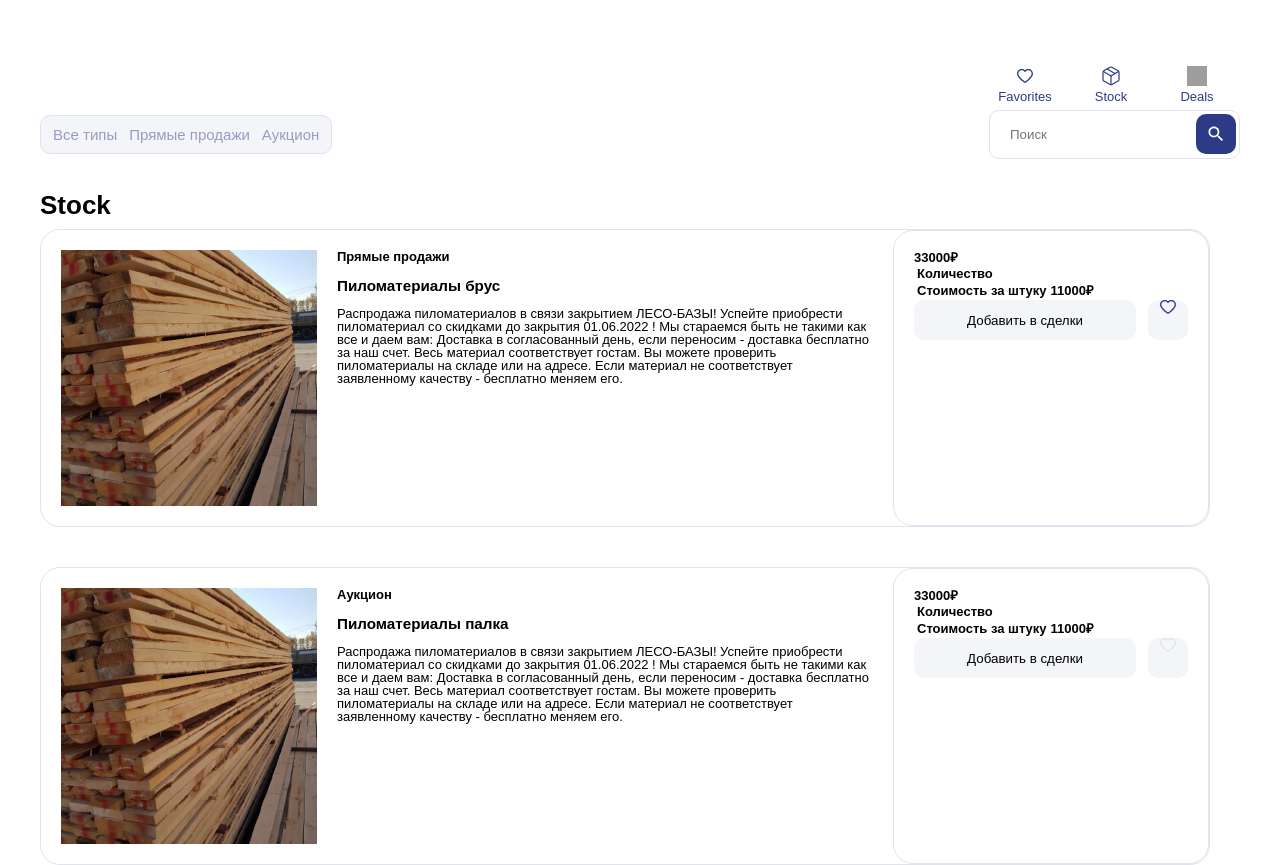
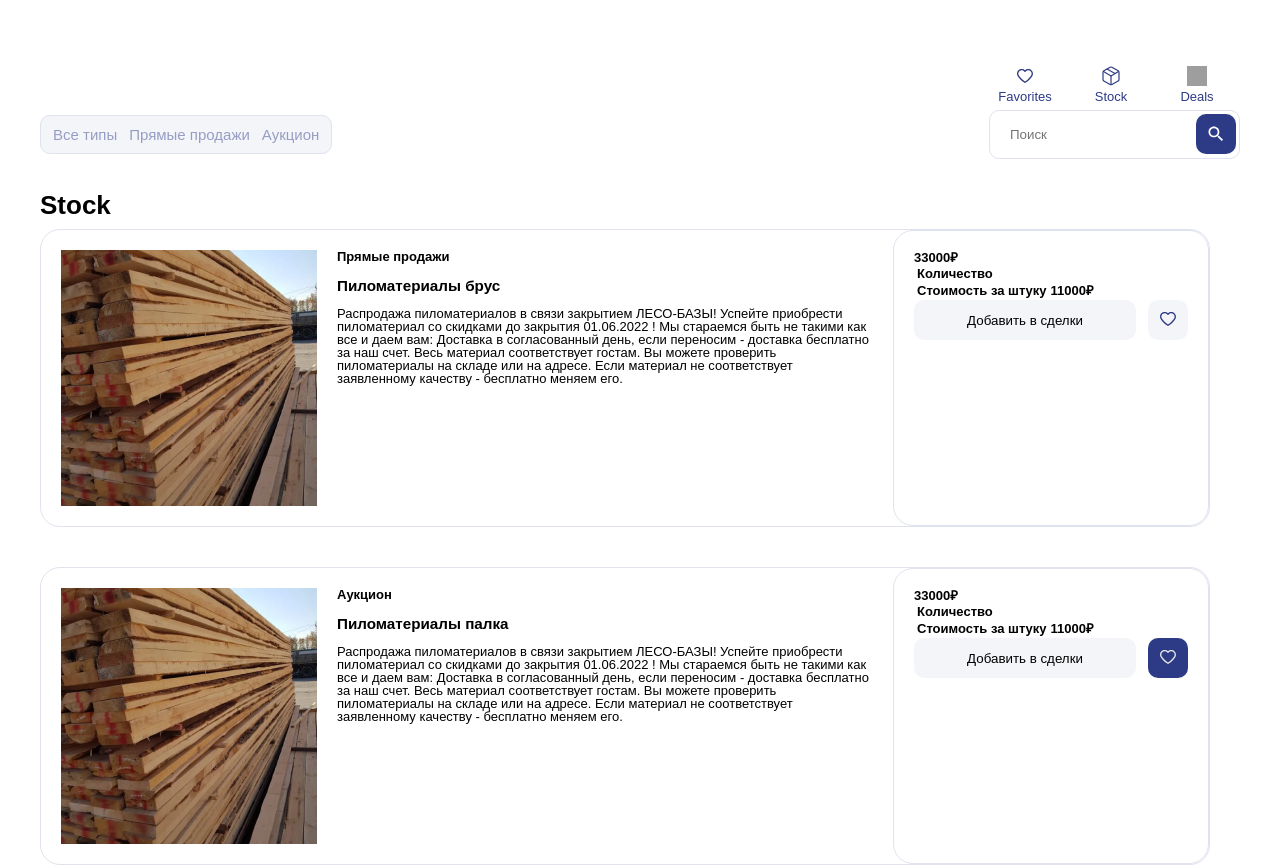
Before and after one commit to bertrana/composition-sandbox, a Vue app: page /stock in a window 1280 px wide. Shown: the top 865 px of the page. Built offline with nearby package versions, Linux system fonts and the light colour scheme; grey boxes are pictures that could not be loaded.

Commit message:
feat: finish style for favorite btn

```diff
--- a/src/components/ui/UiButton.vue
+++ b/src/components/ui/UiButton.vue
@@ -27,6 +27,6 @@ const props = defineProps({
 .button:hover {
   cursor: pointer;
 
-  background: #E0E3EE;
+  background: #969dc3;
 }
 </style>
--- a/src/components/ui/UiButtonFav.vue
+++ b/src/components/ui/UiButtonFav.vue
@@ -10,16 +10,11 @@ const emit = defineEmits(['update:isActive']);
 // const bgColor = { background: props.isActive ? "#2D3B87" : "#F4F5F9" };
 const heartColor = computed(() => props.isActive ? "#E5E5E5" : "#2D3B87");
 
-const updateValue = () => {
-  emit('update:isActive')
-  console.log('BTN EVENT')
-}
-
-
+const updateValue = () => emit('update:isActive');
 </script>
 
 <template>
-  <label class="button button_favorite">
+  <label class="button button_favorite" :class="{ button_favorite_checked: isActive }">
     <input class="visually-hidden" type="checkbox" :checked="isActive" @change="updateValue" true-value="1"
       false-value="0">
     <svg width="16" height="14" viewBox="0 0 16 14" fill="none" xmlns="http://www.w3.org/2000/svg">
@@ -32,6 +27,8 @@ const updateValue = () => {
 
 <style>
 .button_favorite {
+  position: relative;
+
   width: 40px;
   height: 40px;
 }
@@ -39,4 +36,10 @@ const updateValue = () => {
 .button_favorite_checked {
   background: #2D3B87;
 }
+
+.button_favorite svg {
+  position: absolute;
+  top: 12px;
+  left: 12px;
+}
 </style>
--- a/src/components/ui/UiProductCard.vue
+++ b/src/components/ui/UiProductCard.vue
@@ -17,10 +17,7 @@ const props = withDefaults(defineProps<Props>(), {
   isFavorite: false
 })
 
-const changeFavorite = () => {
-  console.log('EVENT')
-  useProductStore().toggleFavorite(props.productId)
-};
+const changeFavorite = () => useProductStore().toggleFavorite(props.productId);
 
 const dealType = props.dealType == "auction" ? "Аукцион" : "Прямые продажи";
 </script>
```
